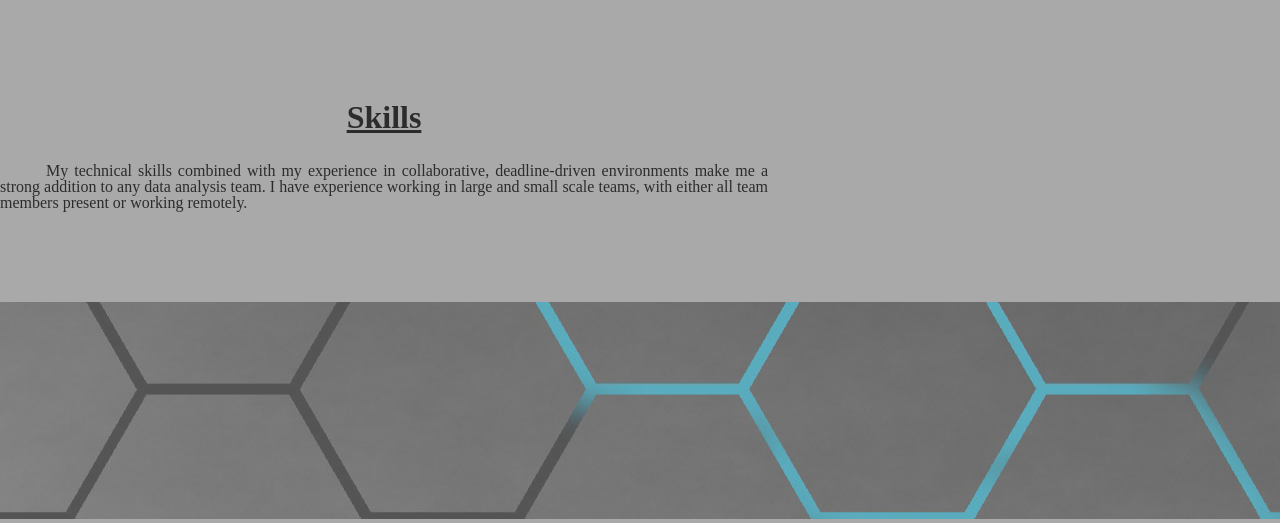
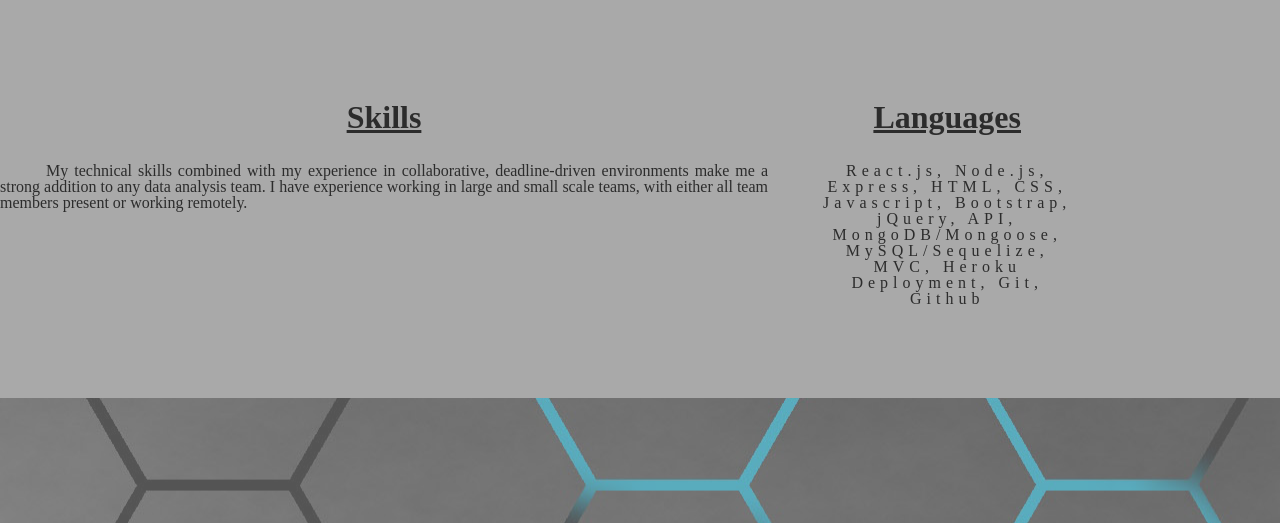
Before and after one commit to Lpmartinez1109/Web_Developer_Portfolio, a plain HTML site: page index.html in a window 1280 px wide. Shown: the part 2234-2757 px from the top of the page. Drawn offline with Linux system fonts and the light colour scheme; a web font is replaced by a local one.

Commit message:
Languages section added

```diff
--- a/index.html
+++ b/index.html
@@ -10,7 +10,7 @@
 <body>
     <section class="intro">
         <nav>
-            <a href ="a" id="menu-icon">&#9776;</a>
+            <a href ="#a" id="menu-icon" name="a">&#9776;</a>
             <ul>
                 <li><a href="#about">About Me</a></li>
                 <li><a href="#portfolio">Portfolio</a></li>
@@ -29,7 +29,7 @@
         <div class="clearfix"></div>
         <section class="left-col">
             <h2>About Me</h2>
-            <p style="text-indent: 6%; font-family: serif">I help clients create and develop the websites and apps they need in their day-to-day lives. After graduating with a bachelor’s degree in Journalism from Eastern Illinois University and obtaining certification in Full Stack Web Development from Northwestern University-Chicago Campus, I worked on and created multiple different projects utilizing a number of different coding languages including HTML, CSS, Javascript, React.js, and MongoDB/Mongoose.</p>
+            <p style="text-indent: 6%;">I help clients create and develop the websites and apps they need in their day-to-day lives. After graduating with a bachelor’s degree in Journalism from Eastern Illinois University and obtaining certification in Full Stack Web Development from Northwestern University-Chicago Campus, I worked on and created multiple different projects utilizing a number of different coding languages including HTML, CSS, Javascript, React.js, and MongoDB/Mongoose.</p>
         </section>
         <section class="sidebar">
             <img src="https://static.pexels.com/photos/246368/pexels-photo-246368.jpeg">
@@ -70,6 +70,41 @@
                 <h2>Skills</h2>
                 <p style="text-indent: 6%;">My technical skills combined with my experience in collaborative, deadline-driven environments make me a strong addition to any data analysis team. I have experience working in large and small scale teams, with either all team members present or working remotely.</p>
             </section>
+            <section class="sidebar">
+                <section class="contact">
+                    <h2>Languages</h2>
+                    <p>React.js,
+                        <br class="break">
+                        Node.js,
+                        <br class="break">
+                        Express,
+                        <br class="break">
+                        HTML,
+                        <br class="break">
+                        CSS,
+                        <br class="break">
+                        Javascript,
+                        <br class="break">
+                        Bootstrap,
+                        <br class="break">
+                        jQuery,
+                        <br class="break">
+                        API,
+                        <br class="break">
+                        MongoDB/Mongoose,
+                        <br class="break">
+                        MySQL/Sequelize,
+                        <br class="break">
+                        MVC,
+                        <br class="break">
+                        Heroku Deployment,
+                        <br class="break">
+                        Git,
+                        <br class="break">
+                        Github
+                    </p>
+                </section>
+            </section>
             <div class="clearfix"></div>
             <a name ="contact">
                 <section class="parallax">
```
